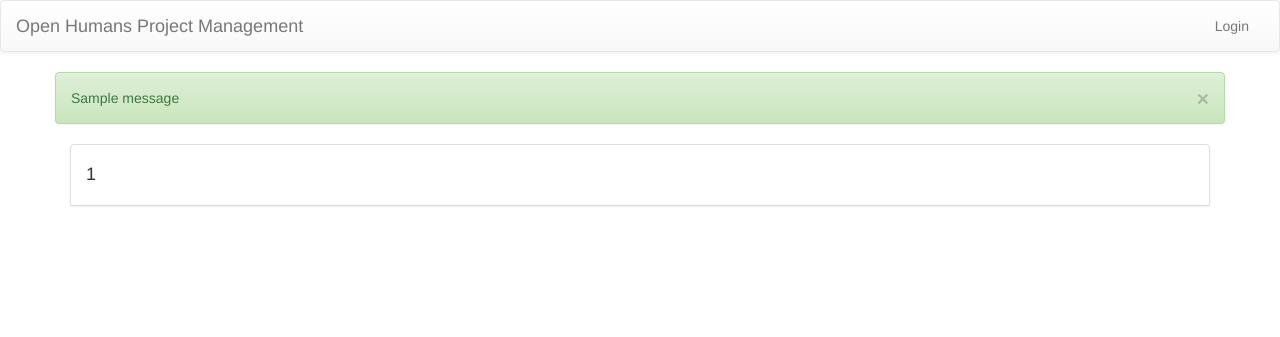
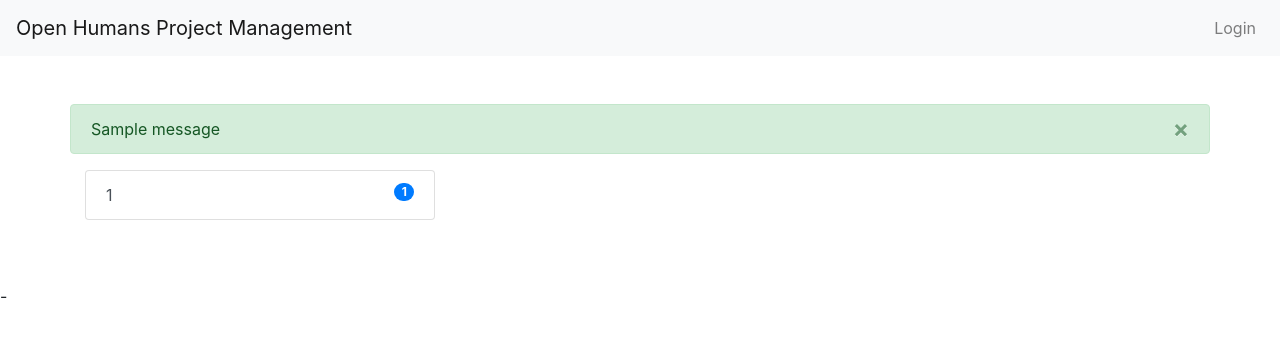
Before and after one commit to OpenHumans/oh-proj-management, a Django app: template project_admin/templates/project_admin/members.html in a window 1280 px wide. Shown: the top 337 px of the page. Run offline with Django 3.2, Linux system fonts and the light colour scheme; the template is opened without the code that fills it: most values are stand-ins (such as "Sample title", 1, 10 or a date in 2020); one stand-in notice (Sample message) is shown; some libraries are stand-ins or nearby versions.

Commit message:
Use bootstrap 4 (#42)
* replace bootstrap 3.3.7 with bootstrap 4

```diff
--- a/project_admin/templates/project_admin/base.html
+++ b/project_admin/templates/project_admin/base.html
@@ -17,9 +17,7 @@
 
     <!-- Bootstrap via CDN. -->
     <!-- Latest compiled and minified CSS -->
-    <link rel="stylesheet" href="https://maxcdn.bootstrapcdn.com/bootstrap/3.3.7/css/bootstrap.min.css" integrity="sha384-BVYiiSIFeK1dGmJRAkycuHAHRg32OmUcww7on3RYdg4Va+PmSTsz/K68vbdEjh4u" crossorigin="anonymous">
-    <!-- Optional theme -->
-    <link rel="stylesheet" href="https://maxcdn.bootstrapcdn.com/bootstrap/3.3.7/css/bootstrap-theme.min.css" integrity="sha384-rHyoN1iRsVXV4nD0JutlnGaslCJuC7uwjduW9SVrLvRYooPp2bWYgmgJQIXwl/Sp" crossorigin="anonymous">
+    <link rel="stylesheet" href="https://maxcdn.bootstrapcdn.com/bootstrap/4.0.0/css/bootstrap.min.css" integrity="sha384-Gn5384xqQ1aoWXA+058RXPxPg6fy4IWvTNh0E263XmFcJlSAwiGgFAW/dAiS6JXm" crossorigin="anonymous">
 
     <!-- Local CSS overrides -->
     <link href="{% static "oh_proj_management/main.css" %}" rel="stylesheet">
@@ -33,48 +31,43 @@
 
   <body>
 
-    <nav class="navbar navbar-default">
-      <div class="container-fluid">
-        <div class="navbar-header">
-          <button type="button" class="navbar-toggle collapsed" data-toggle="collapse" data-target="#navbar">
-            <span class="sr-only">Toggle navigation</span>
-            <span class="icon-bar"></span>
-            <span class="icon-bar"></span>
-            <span class="icon-bar"></span>
-          </button>
-          <a class="navbar-brand" href="{% url 'home' %}">Open Humans Project Management</a>
-        </div>
+    <nav class="navbar navbar-expand-lg navbar-light bg-light">
+      <a class="navbar-brand" href="{% url 'home' %}">
+        Open Humans Project Management
+      </a>
+      <button class="navbar-toggler" type="button" data-toggle="collapse" data-target="#navbar">
+        <span class="navbar-toggler-icon"></span>
+      </button>
 
-        <div class="collapse navbar-collapse" id="navbar">
-          <ul class="nav navbar-nav navbar-right">
+      <div class="collapse navbar-collapse" id="navbar">
+        <ul class="navbar-nav ml-auto">
           {% if request.user.is_authenticated %}
-            <li class="{% if page == 'home' %}active{% endif %}">
-              <a href="{% url 'home' %}">Project Details</a>
+            <li class="nav-item {% if page == 'home' %}active{% endif %}">
+              <a class="nav-link" href="{% url 'home' %}">Project Details</a>
             </li>
-            <li class="{% if page == 'members' %}active{% endif %}">
-              <a href="{% url 'members' %}">Member Details</a>
+            <li class="nav-item {% if page == 'members' %}active{% endif %}">
+              <a class="nav-link" href="{% url 'members' %}">Member Details</a>
             </li>
             <li>
-              <a href="{% url 'logout' %}">Logout</a>
+              <a class="nav-link" href="{% url 'logout' %}">Logout</a>
             </li>
           {% else %}
-            <li class="{% if page == 'login' %}active{% endif %}">
-              <a href="{% url 'login' %}">Login</a>
+            <li class="nav-item {% if page == 'login' %}active{% endif %}">
+              <a class="nav-link" href="{% url 'login' %}">Login</a>
             </li>
           {% endif %}
-          </ul>
-        </div>
+        </ul>
       </div>
     </nav>
 
-    <div class="container">
+    <div class="container my-5">
 
       {% if messages %}
         <div class="row">
           {% for message in messages %}
-          <div class="alert alert-{{ message.tags }}">
+          <div class="alert alert-{{ message.tags }} alert-dismissible fade show w-100">
             <span>{{ message }}</span>
-            <button type="button" class="close" data-dismiss="alert" aria-label="Close">
+            <button type="button" class="close" data-dismiss="alert">
               <span aria-hidden="true">&times;</span>
             </button>
           </div>
@@ -96,11 +89,11 @@
     <!-- Bootstrap core JavaScript
     ================================================== -->
     <!-- Placed at the end of the document so the pages load faster -->
-    <!-- jQuery (necessary for Bootstrap's JavaScript plugins) -->
-    <script src="https://ajax.googleapis.com/ajax/libs/jquery/1.12.4/jquery.min.js"></script>
-    <!-- Latest compiled and minified JavaScript via WaxCDN -->
-    <script src="https://maxcdn.bootstrapcdn.com/bootstrap/3.3.7/js/bootstrap.min.js" integrity="sha384-Tc5IQib027qvyjSMfHjOMaLkfuWVxZxUPnCJA7l2mCWNIpG9mGCD8wGNIcPD7Txa" crossorigin="anonymous"></script>
-    <script src="https://maxcdn.bootstrapcdn.com/bootstrap/3.3.7/js/bootstrap.min.js" integrity="sha384-Tc5IQib027qvyjSMfHjOMaLkfuWVxZxUPnCJA7l2mCWNIpG9mGCD8wGNIcPD7Txa" crossorigin="anonymous"></script>
+    <!-- jQuery and Popper.js (necessary for Bootstrap's JS plugins) -->
+    <script src="https://code.jquery.com/jquery-3.2.1.slim.min.js" integrity="sha384-KJ3o2DKtIkvYIK3UENzmM7KCkRr/rE9/Qpg6aAZGJwFDMVNA/GpGFF93hXpG5KkN" crossorigin="anonymous"></script>
+    <script src="https://cdnjs.cloudflare.com/ajax/libs/popper.js/1.12.9/umd/popper.min.js" integrity="sha384-ApNbgh9B+Y1QKtv3Rn7W3mgPxhU9K/ScQsAP7hUibX39j7fakFPskvXusvfa0b4Q" crossorigin="anonymous"></script>
+-    <!-- Latest compiled and minified JavaScript via MaxCDN -->
+    <script src="https://maxcdn.bootstrapcdn.com/bootstrap/4.0.0/js/bootstrap.min.js" integrity="sha384-JZR6Spejh4U02d8jOt6vLEHfe/JQGiRRSQQxSfFWpi1MquVdAyjUar5+76PVCmYl" crossorigin="anonymous"></script>
     <!-- Local JavaScript -->
     <script src="{% static "oh_proj_management/main.js" %}"></script>
   </body>
--- a/project_admin/templates/project_admin/members.html
+++ b/project_admin/templates/project_admin/members.html
@@ -2,26 +2,35 @@
 
 {% block main_container %}
 
-  {% if members|length %}
-    <ul class="list-group">
+  <div class="row">
+    <div class="col-lg-4 mb-3">
+      <div class="list-group">
       {% for member in members %}
-        <li class="list-group-item" data-toggle="collapse"
-            data-target="#{{ member.uid }}_info" role="button">
-          <h4>{{ member.uid }}</h4>
-        </li>
-        <div id="{{ member.uid }}_info"
-             class="collapse well">
-          <div class="panel panel-default">
-            <div class="panel-heading">
+        <a class="list-group-item list-group-item-action" data-toggle="list" href="#{{ member.uid }}_info" role="tab">
+          {{ member.uid }}
+          <span class="badge badge-primary badge-pill float-right">
+            {{ member.data | length }}
+          </span>
+        </a>
+      {% endfor %}
+      </div>
+    </div>
+    <div class="col-lg-8">
+      <div class="tab-content">
+      {% for member in members %}
+        <div id="{{ member.uid }}_info" class="tab-pane fade" role="tabpanel">
+          <div class="card">
+            <div class="card-body">
+              <h5 class="card-title">
                 Data Shared
-            </div>
-            <div class="panel-body">
+              </h5>
+              {% if member.data|length > 0 %}
                 <table class="table table-hover">
                   <thead>
                     <tr>
-                    <th>Name</th>
-                    <th>Source</th>
-                    <th>URL</th>
+                      <th style="width: 60%">Name</th>
+                      <th style="width: 20%">Source</th>
+                      <th style="width: 20%">URL</th>
                     </tr>
                   </thead>
                   <tbody>
@@ -36,15 +45,19 @@
                   {% endfor %}
                   </tbody>
                 </table>
+              {% else %}
+                <div class="row">
+                  <div class="w-100 text-center">
+                    <p>This user has not shared any files yet</p>
+                  </div>
+                </div>
+              {% endif %}
             </div>
           </div>
         </div>
       {% endfor %}
-    </ul>
-  {% else %}
-    <div class="row text-center">
-      <h3>No members yet!</h3>
       </div>
-  {% endif %}
+    </div>
+  </div>
 
 {% endblock main_container %}
```
Lines whose indentation alone changed are shown as unchanged.
